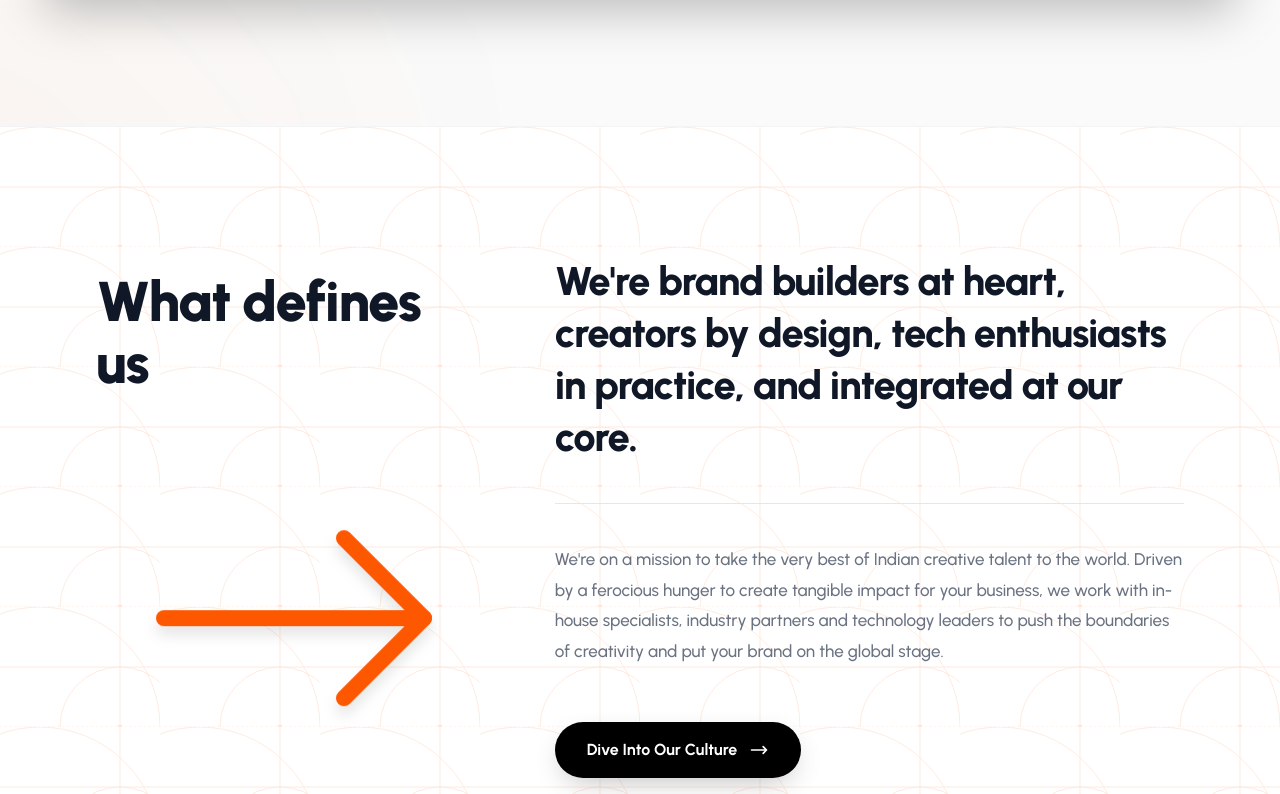
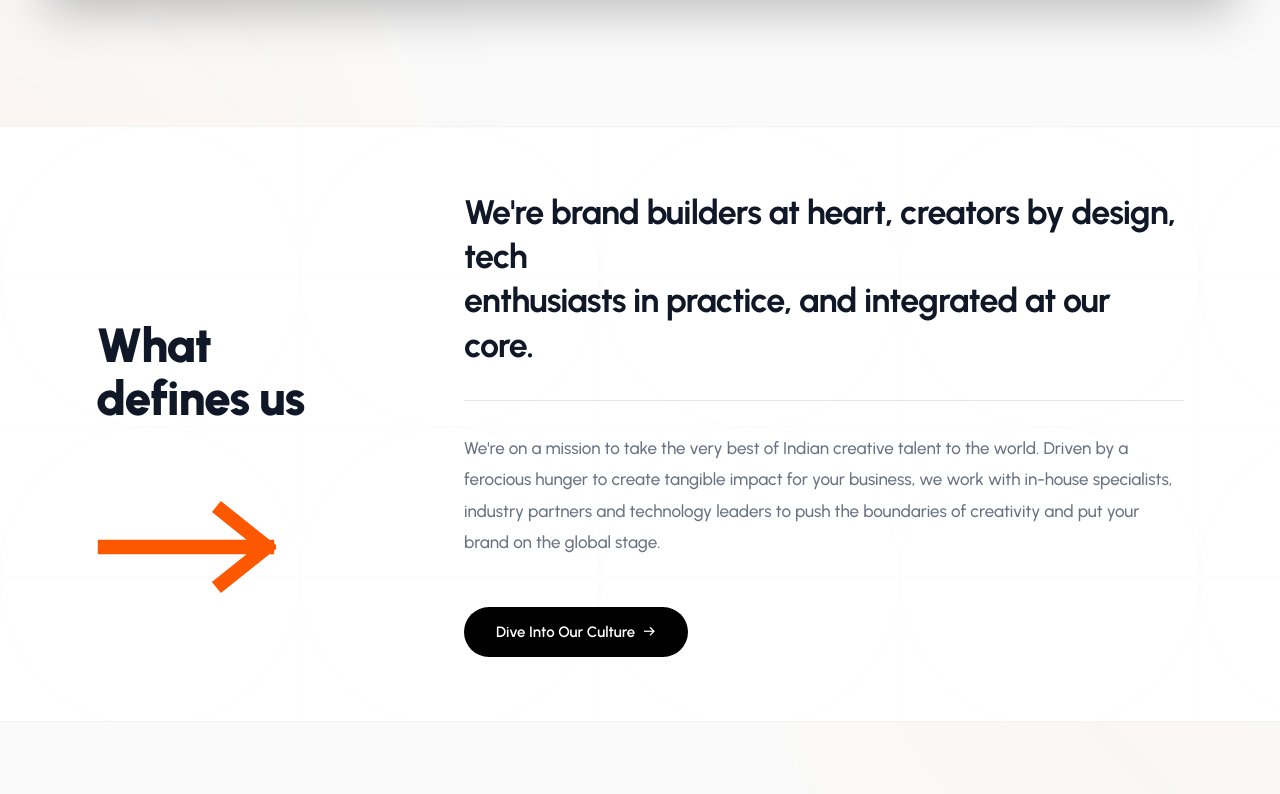
Before and after one commit to Vivekkrguptajio/scaloMatrix, a React (Vite) app in the folder frontend/: page / in a window 1280 px wide. Shown: the part 2406-3200 px from the top of the page. Built offline with nearby package versions, Linux system fonts and the light colour scheme; no server answers.

Commit message:
DefinesUs: orange cursor-following arrow, center wave hover button

```diff
--- a/frontend/src/components/DefinesUs.jsx
+++ b/frontend/src/components/DefinesUs.jsx
@@ -29,26 +29,23 @@ export default function DefinesUs() {
   }, [])
 
   return (
-    <section className="relative w-full bg-white py-24 md:py-32 overflow-hidden font-sans border-t border-gray-100">
+    <section className="relative w-full bg-white py-12 md:py-16 overflow-hidden font-sans border-t border-gray-100">
 
       {/* Blueprint/Wireframe Background Pattern */}
       <div className="absolute inset-0 pointer-events-none opacity-[0.15] flex items-center justify-center overflow-hidden">
         <svg className="w-full h-full" xmlns="http://www.w3.org/2000/svg">
           <defs>
-            <pattern id="blueprint" x="0" y="0" width="400" height="300" patternUnits="userSpaceOnUse" patternTransform="scale(0.4)">
-              {/* Horizontal Lines */}
-              <line x1="0" y1="150" x2="400" y2="150" stroke="#FD5800" strokeWidth="2" />
-              <line x1="0" y1="300" x2="400" y2="300" stroke="#FD5800" strokeWidth="2" strokeDasharray="6 6" />
+            <pattern id="blueprint" x="0" y="0" width="300" height="300" patternUnits="userSpaceOnUse">
+              {/* Horizontal Lines (Top, Center, Bottom) */}
+              <line x1="0" y1="0" x2="300" y2="0" stroke="#E5E7EB" strokeWidth="1" />
+              <line x1="0" y1="150" x2="300" y2="150" stroke="#E5E7EB" strokeWidth="1" />
+              <line x1="0" y1="300" x2="300" y2="300" stroke="#E5E7EB" strokeWidth="1" />
 
-              {/* Vertical Lines */}
-              <line x1="300" y1="0" x2="300" y2="300" stroke="#FD5800" strokeWidth="2" />
+              {/* Vertical Line (Right Edge) */}
+              <line x1="300" y1="0" x2="300" y2="300" stroke="#E5E7EB" strokeWidth="1" />
 
-              {/* Circles */}
-              <circle cx="300" cy="300" r="150" stroke="#FD5800" strokeWidth="2" fill="none" />
-              <circle cx="100" cy="300" r="300" stroke="#FD5800" strokeWidth="2" fill="none" />
-
-              {/* Center Dot */}
-              <circle cx="300" cy="300" r="6" fill="#FD5800" />
+              {/* Centered Circle */}
+              <circle cx="150" cy="150" r="150" stroke="#E5E7EB" strokeWidth="1" fill="none" />
             </pattern>
           </defs>
           <rect width="100%" height="100%" fill="url(#blueprint)" />
@@ -59,35 +56,33 @@ export default function DefinesUs() {
         <div className="flex flex-col lg:flex-row gap-12 lg:gap-24">
 
           {/* Left Column */}
-          <div className="lg:w-1/3 shrink-0 relative">
+          <div className="lg:w-1/4 shrink-0 relative">
             <div className="sticky top-32">
               <motion.h2
                 initial={{ opacity: 0, y: 20 }}
                 whileInView={{ opacity: 1, y: 0 }}
                 viewport={{ once: true }}
-                className="text-4xl md:text-5xl lg:text-[56px] font-black tracking-tight text-gray-900 leading-[1.1]"
+                className="text-3xl md:text-4xl lg:text-5xl font-black tracking-tight text-gray-900 leading-[1.1]"
               >
                 What defines us
               </motion.h2>
 
-              {/* Hand-drawn Arrow Pointing to Cursor */}
+              {/* Cursor-Following Black Arrow */}
               <motion.div
                 initial={{ opacity: 0, scale: 0.5 }}
                 whileInView={{ opacity: 1, scale: 1 }}
                 viewport={{ once: true }}
-                transition={{ delay: 0.6, type: "spring", stiffness: 200, damping: 15 }}
-                className="hidden md:flex mt-16 ml-8 lg:ml-12 relative z-20 w-[320px] h-[320px] items-center justify-center"
+                transition={{ delay: 0.4, type: "spring", stiffness: 200, damping: 15 }}
+                className="hidden md:flex mt-8 w-[180px] h-[180px] items-center justify-center text-[#FD5800]"
               >
                 <div
                   ref={arrowRef}
-                  style={{ transform: `rotate(${rotation}deg)` }}
+                  style={{ transform: `rotate(${rotation}deg)`, transition: 'transform 0.1s ease-out' }}
                   className="w-full h-full flex items-center justify-center will-change-transform"
                 >
-                  <svg width="320" height="320" viewBox="0 0 160 160" fill="none" xmlns="http://www.w3.org/2000/svg" className="text-[#FD5800] drop-shadow-xl">
-                    {/* Extra Long Straight Arrow Tail */}
-                    <path d="M10 80 L140 80" stroke="currentColor" strokeWidth="8" strokeLinecap="round" />
-                    {/* Straight Arrow Head */}
-                    <path d="M100 40 L140 80 L100 120" stroke="currentColor" strokeWidth="8" strokeLinecap="round" strokeLinejoin="round" />
+                  <svg width="180" height="100" viewBox="0 0 100 50" fill="none" xmlns="http://www.w3.org/2000/svg">
+                    {/* Thick Arrow Pointing Right (rotation handles direction) */}
+                    <path d="M5 25 L95 25 M70 5 L95 25 L70 45" stroke="currentColor" strokeWidth="8" strokeLinejoin="miter" strokeLinecap="square" />
                   </svg>
                 </div>
               </motion.div>
@@ -95,15 +90,15 @@ export default function DefinesUs() {
           </div>
 
           {/* Right Column */}
-          <div className="lg:w-2/3 flex flex-col gap-8 md:gap-10">
+          <div className="lg:w-3/4 flex flex-col gap-6 md:gap-8">
             <motion.h3
               initial={{ opacity: 0, y: 20 }}
               whileInView={{ opacity: 1, y: 0 }}
               viewport={{ once: true }}
               transition={{ delay: 0.1 }}
-              className="text-2xl md:text-3xl lg:text-[40px] font-extrabold text-gray-900 leading-[1.3] tracking-tight"
+              className="text-xl md:text-2xl lg:text-[34px] font-bold text-gray-900 leading-[1.3] tracking-tight w-full"
             >
-              We're brand builders at heart, creators by design, tech enthusiasts in practice, and integrated at our core.
+              We're brand builders at heart, creators by design, tech<br className="hidden md:block"/> enthusiasts in practice, and integrated at our core.
             </motion.h3>
 
             <motion.div
@@ -118,8 +113,8 @@ export default function DefinesUs() {
               initial={{ opacity: 0, y: 20 }}
               whileInView={{ opacity: 1, y: 0 }}
               viewport={{ once: true }}
-              transition={{ delay: 0.3 }}
-              className="text-base md:text-[17px] text-gray-500 font-medium leading-[1.8] max-w-3xl"
+              transition={{ delay: 0.2 }}
+              className="text-base md:text-[17px] text-gray-500 font-medium leading-[1.85] max-w-[850px]"
             >
               We're on a mission to take the very best of Indian creative talent to the world. Driven by a ferocious hunger to create tangible impact for your business, we work with in-house specialists, industry partners and technology leaders to push the boundaries of creativity and put your brand on the global stage.
             </motion.p>
@@ -128,14 +123,14 @@ export default function DefinesUs() {
               initial={{ opacity: 0, y: 20 }}
               whileInView={{ opacity: 1, y: 0 }}
               viewport={{ once: true }}
-              transition={{ delay: 0.4 }}
+              transition={{ delay: 0.3 }}
               className="pt-4"
             >
-              <a href="#contact" className="inline-flex items-center justify-center gap-3 bg-black text-white px-8 py-4 rounded-full font-bold hover:bg-[#FD5800] hover:scale-105 transition-all duration-300 group shadow-[0_10px_30px_-10px_rgba(0,0,0,0.3)] hover:shadow-[0_10px_30px_-10px_rgba(253,88,0,0.5)]">
-                Dive Into Our Culture
-                <svg className="w-5 h-5 group-hover:translate-x-1 transition-transform duration-300" fill="none" viewBox="0 0 24 24" stroke="currentColor" strokeWidth={2}>
-                  <path strokeLinecap="round" strokeLinejoin="round" d="M17 8l4 4m0 0l-4 4m4-4H3" />
-                </svg>
+              <a href="#contact" className="group relative inline-flex items-center justify-center px-8 py-3.5 rounded-full font-semibold text-[15px] w-max overflow-hidden bg-black text-white">
+                <span className="absolute inset-0 bg-[#FD5800] rounded-full scale-0 group-hover:scale-100 transition-transform duration-500 ease-[cubic-bezier(0.76,0,0.24,1)] origin-center"></span>
+                <span className="relative z-10 flex items-center">
+                  Dive Into Our Culture <span className="ml-2 font-normal text-lg leading-none">&rarr;</span>
+                </span>
               </a>
             </motion.div>
           </div>
```
